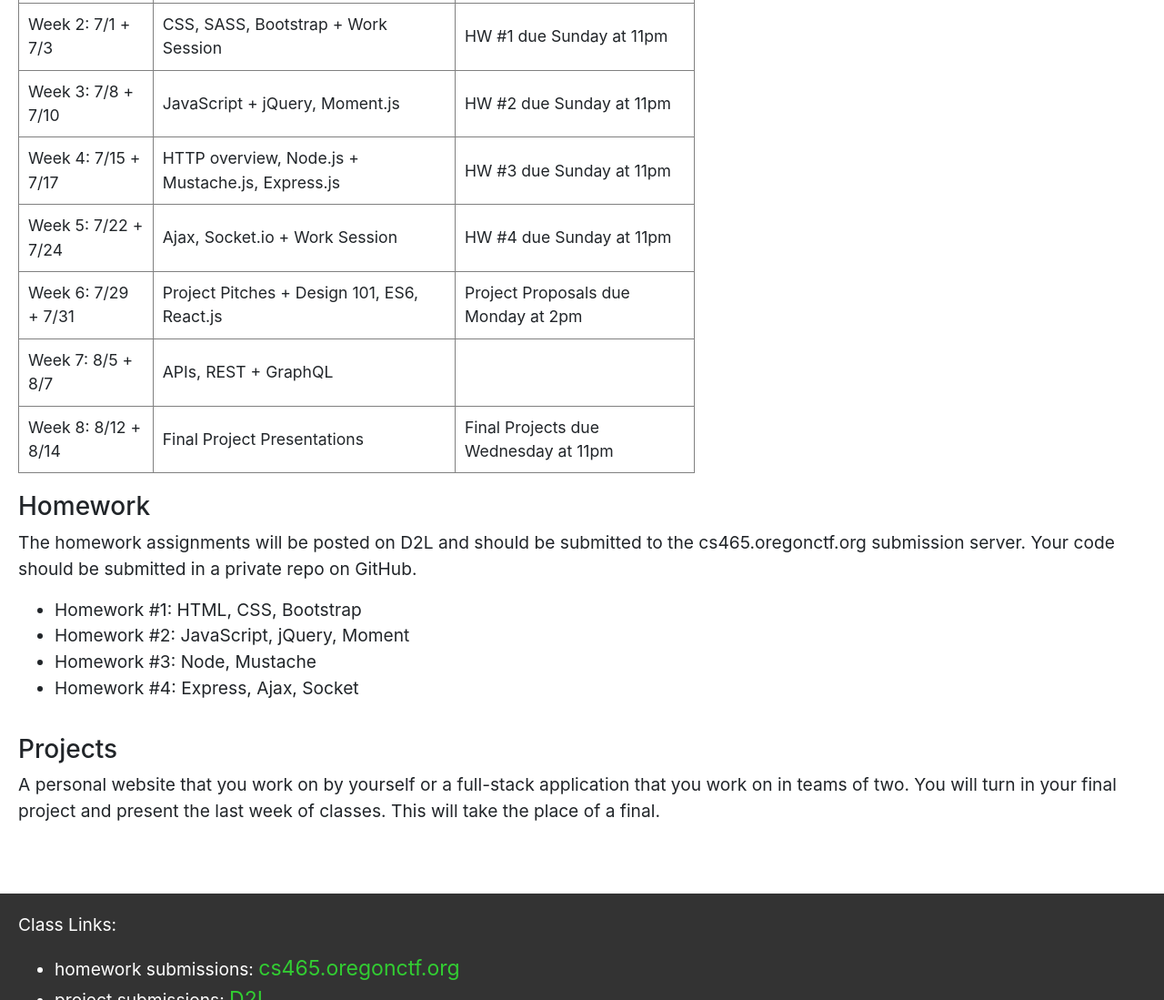
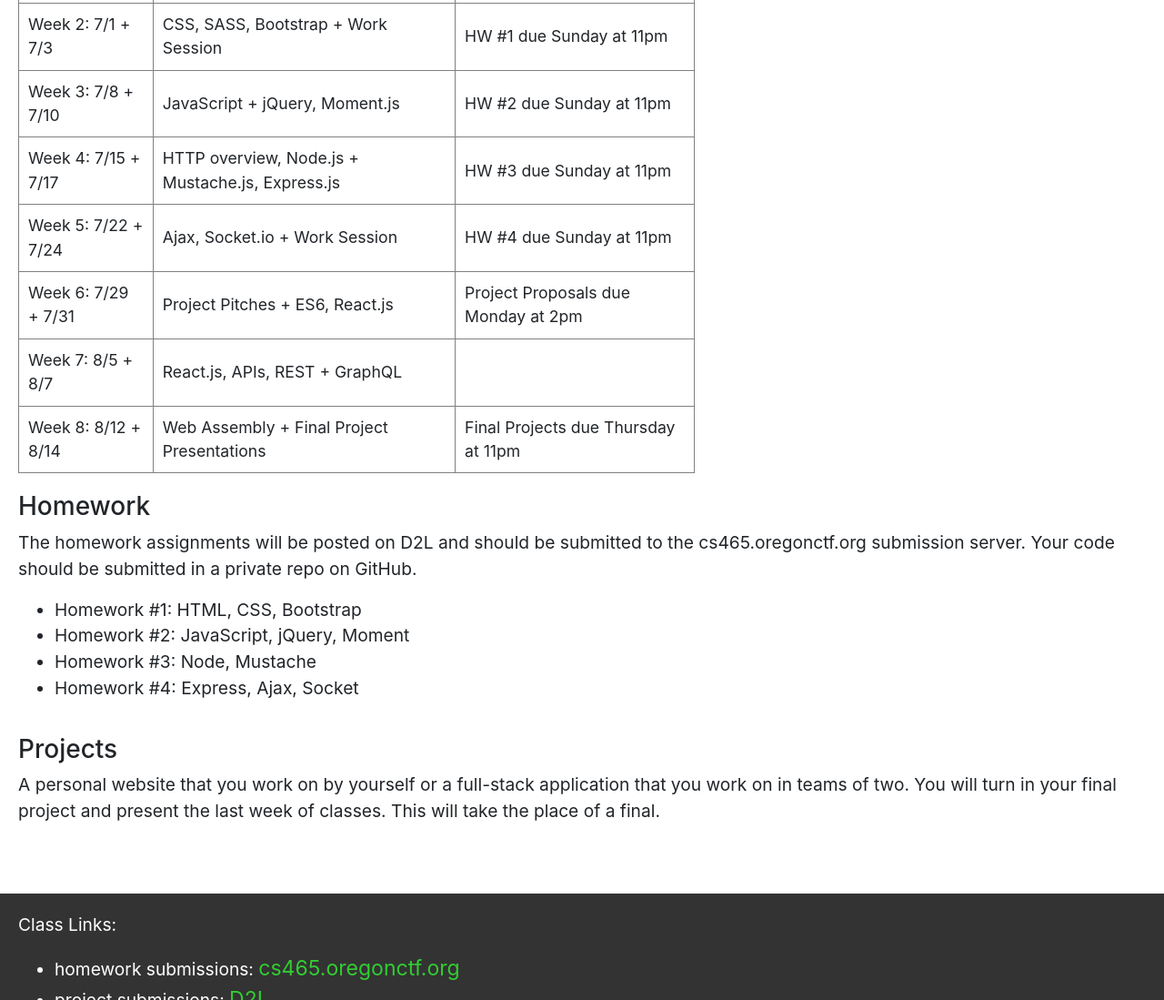
Before and after one commit to cs465-565-webdev/cs465-565-webdev.github.io, a plain HTML site: page index.html in a window 1280 px wide. Shown: the part 961-2060 px from the top of the page at 91% size. Drawn offline with nearby package versions, Linux system fonts and the light colour scheme.

Commit message:
Update index.html

```diff
--- a/index.html
+++ b/index.html
@@ -76,18 +76,18 @@
 				</tr>
 				<tr>
 					<td>Week 6: 7/29 + 7/31</td>
-					<td>Project Pitches + Design 101, ES6, React.js</td>
+					<td>Project Pitches + ES6, React.js</td>
 					<td>Project Proposals due Monday at 2pm</td>
 				</tr>
 				<tr>
 					<td>Week 7: 8/5 + 8/7</td>
-					<td>APIs, REST + GraphQL</td>
+					<td> React.js, APIs, REST + GraphQL</td>
 					<td></td>
 				</tr>
 				<tr>
 					<td>Week 8: 8/12 + 8/14</td>
-					<td>Final Project Presentations</td>
-					<td>Final Projects due Wednesday at 11pm</td>
+					<td>Web Assembly + Final Project Presentations</td>
+					<td>Final Projects due Thursday at 11pm</td>
 				</tr>
 			</table>
 		</section>
```
